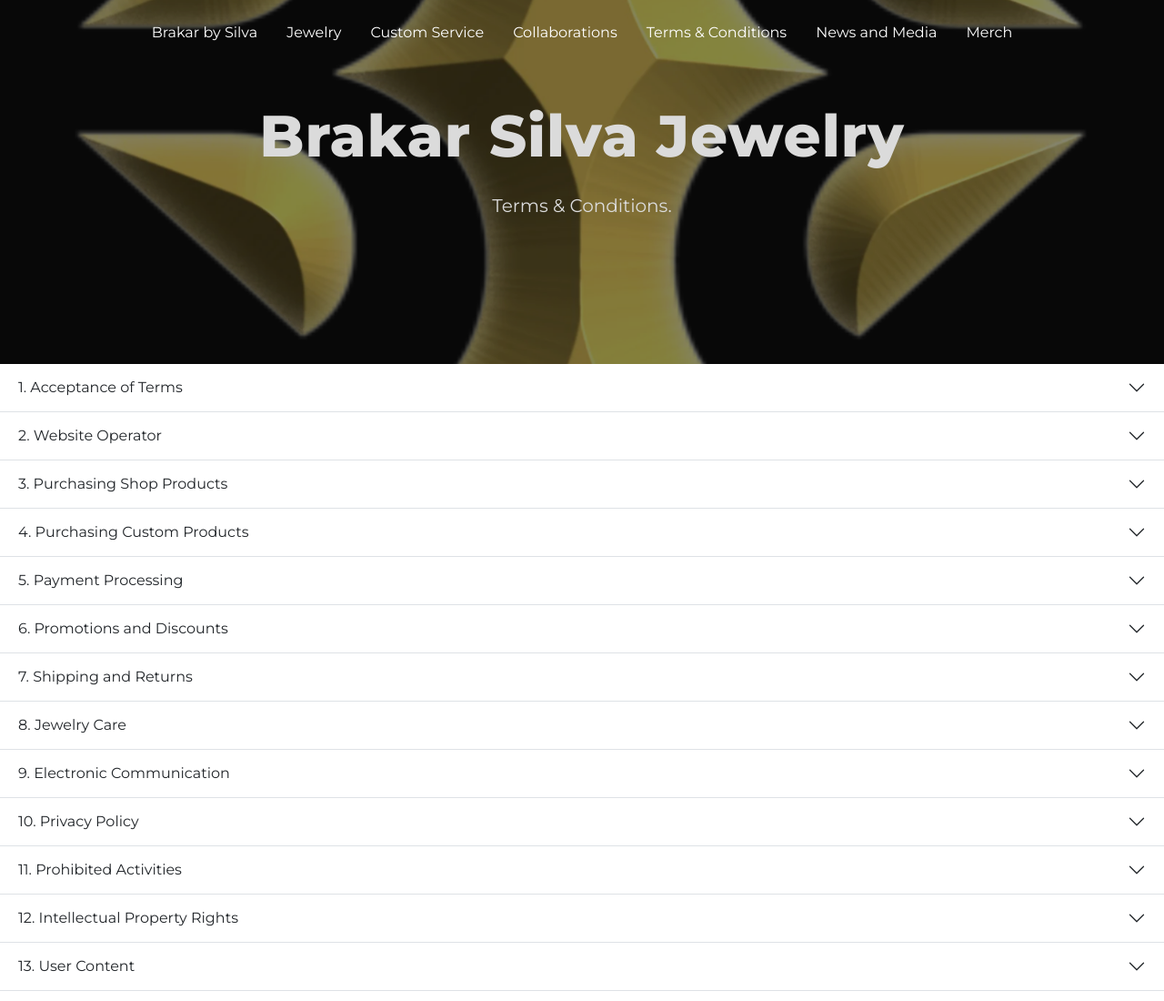
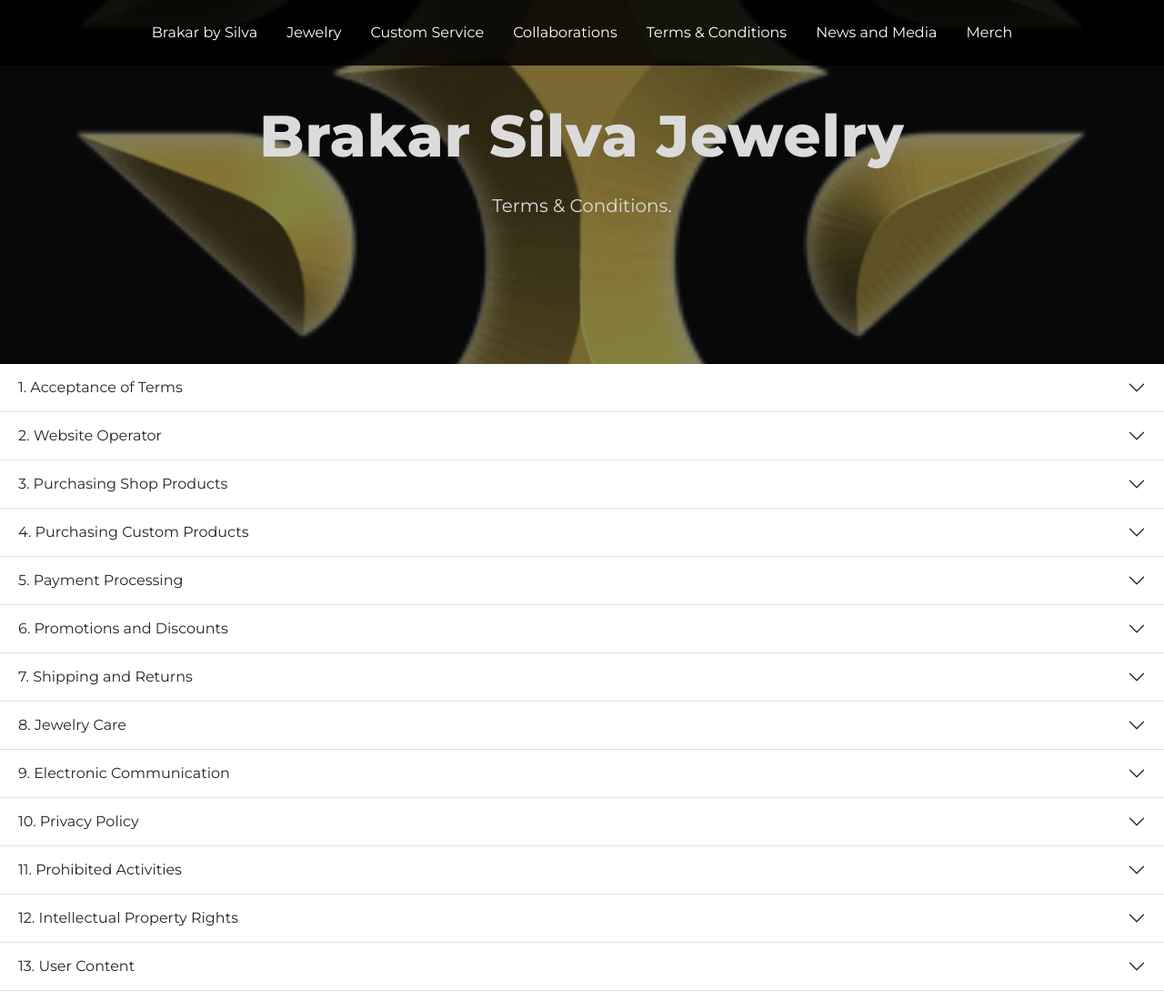
Before and after one commit to graceshao1912/BrakarbySilva, a plain HTML site: page BrakarbySilvaTermsPage.html in a window 1280 px wide. Shown: the top 1100 px of the page at 91% size. Drawn offline with nearby package versions, Linux system fonts and the light colour scheme.

Commit message:
Update BrakarbySilvaTermsPage.html

```diff
--- a/BrakarbySilvaTermsPage.html
+++ b/BrakarbySilvaTermsPage.html
@@ -21,7 +21,8 @@
     }
 
      .navbar {
-      background-color: transparent !important;
+     background-color: rgba(0, 0, 0, 0.85) !important;
+
     }
 
     .nav-link {
```
